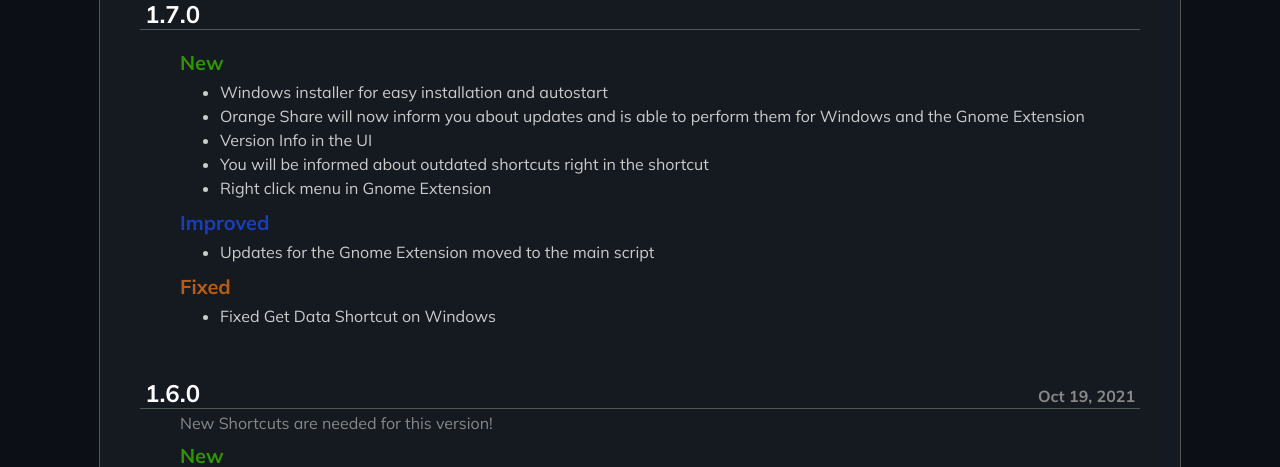
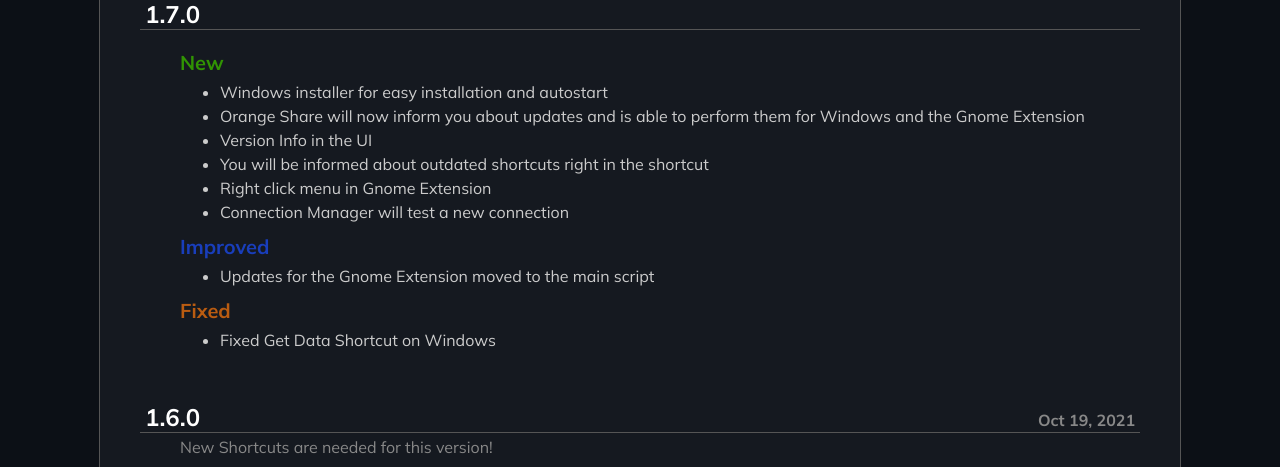
Before and after one commit to Yannis4444/Orange-Share, a Python web app: template orangeshare/ui/templates/update.html in a window 1280 px wide. Shown: the part 464-931 px from the top of the page. Run offline with Jinja, Linux system fonts and the light colour scheme; the template is opened without the code that fills it, so the values that code supplies are empty.

Commit message:
updated releas notes
Signed-off-by: Yannis4444 <yannis44@web.de>

```diff
--- a/orangeshare/ui/templates/update.html
+++ b/orangeshare/ui/templates/update.html
@@ -104,6 +104,9 @@
         <li>
             Right click menu in Gnome Extension
         </li>
+        <li>
+            Connection Manager will test a new connection
+        </li>
     </ul>
     <h3 class="improved">Improved</h3>
     <ul class="news">
```
